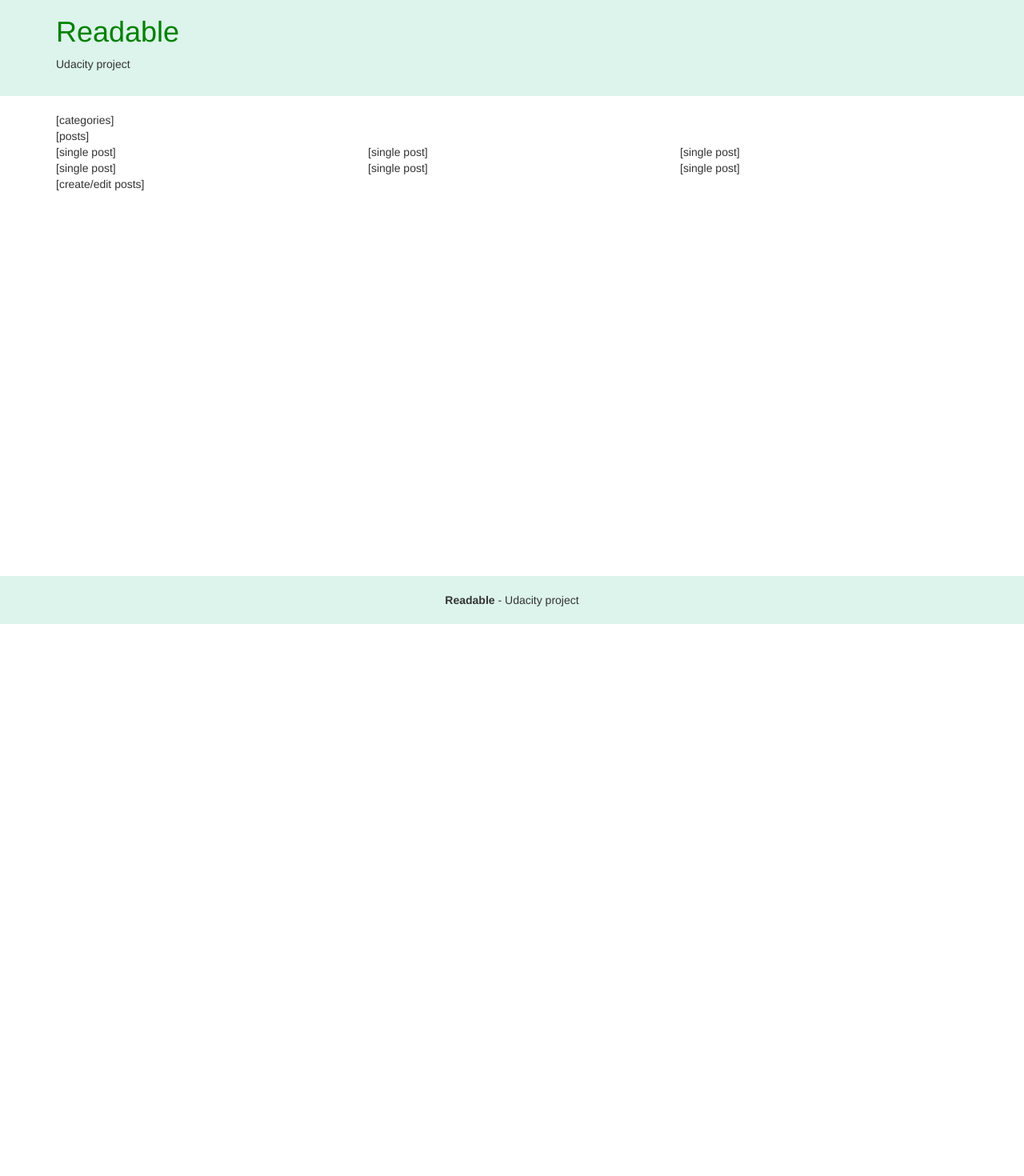
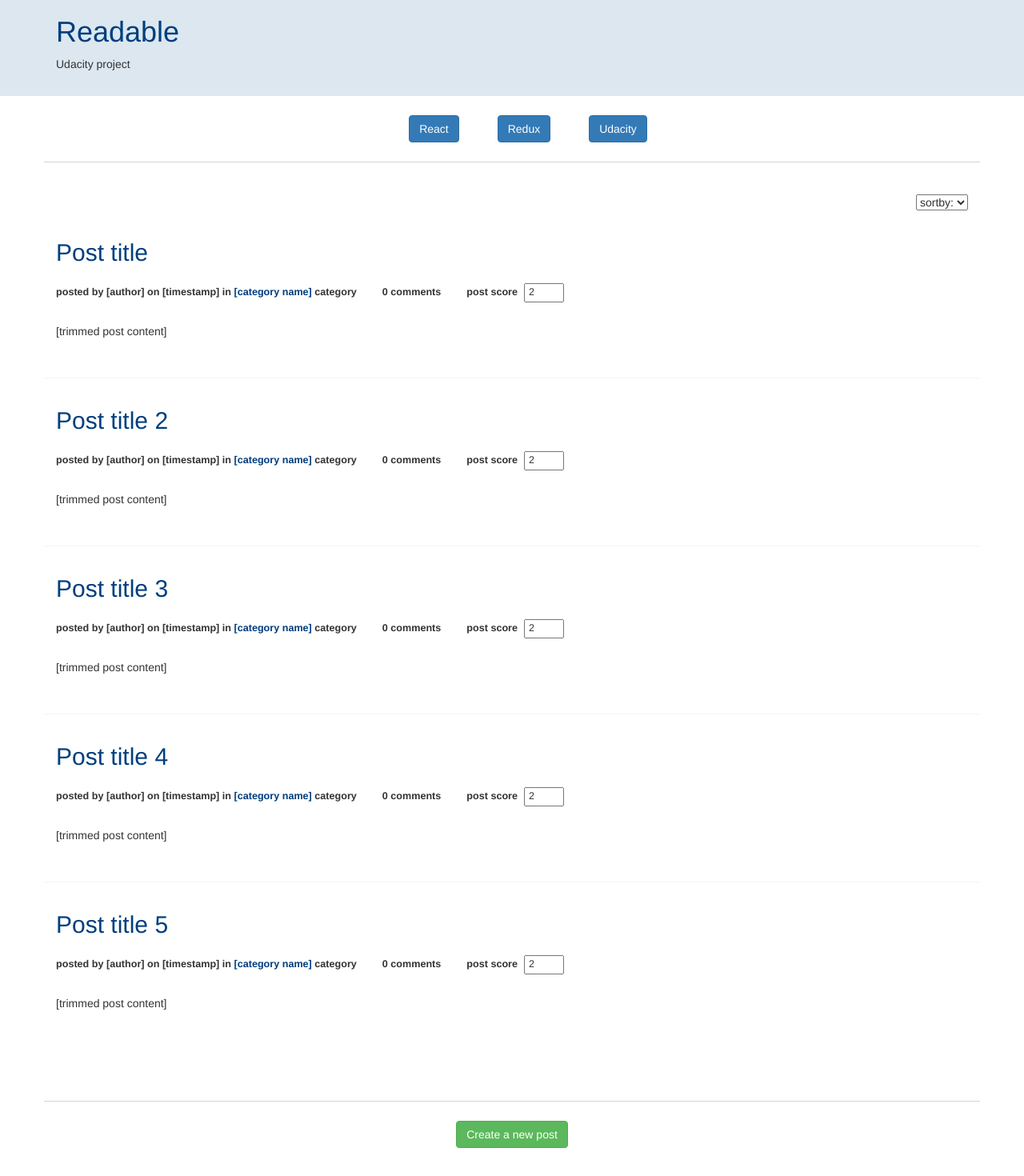
Before and after one commit to chausme/reactnd-project-readable, a React (Create React App) app: page / in a window 1280 px wide. Shown: the part 20-1490 px from the top of the page at 80% size. Before the commit the page ends 800 px from the top, so only its background shows below. Built offline with nearby package versions, Linux system fonts and the light colour scheme.

Commit message:
Add static default view

```diff
--- a/package.json
+++ b/package.json
@@ -10,6 +10,7 @@
     "react-bootstrap": "^0.31.2",
     "react-dom": "^15.6.1",
     "react-router": "^4.1.2",
+    "react-router-dom": "^4.1.2",
     "react-scripts": "1.0.11",
     "redux": "^3.7.2"
   },
--- a/src/containers/App.js
+++ b/src/containers/App.js
@@ -19,34 +19,126 @@ class App extends Component {
         <main>
           <div className="container">
 
-            <div className="row">
+            <section className="row">
 
-              <div className="col-xs-12">[categories]</div>
+              <div className="col-xs-12">
+                <ul className="categories">
+                  <li>
+                    <a href="#" className="btn btn-primary">React</a>
+                  </li>
+                  <li>
+                    <a href="#" className="btn btn-primary">Redux</a>
+                  </li>
+                  <li>
+                    <a href="#" className="btn btn-primary">Udacity</a>
+                  </li>
+                </ul>
+              </div>
 
-            </div>
+            </section>
 
-            <div className="row">
+            <section className="row posts">
 
-              <div className="col-xs-12">[posts]</div>
+              <div className="col-xs-12">
+                <div className="sort">
+                  <select>
+                    <option>sortby:</option>
+                    <option>votes</option>
+                    <option>date</option>
+                  </select>
+                </div>
+              </div>
 
               <div className="col-xs-12">
                 <div className="row">
-                  <div className="col-sm-4">[single post]</div>
-                  <div className="col-sm-4">[single post]</div>
-                  <div className="col-sm-4">[single post]</div>
-                  <div className="col-sm-4">[single post]</div>
-                  <div className="col-sm-4">[single post]</div>
-                  <div className="col-sm-4">[single post]</div>
+
+                  <div className="col-sm-12 post">
+                    <a href="#"><h2>Post title</h2></a>
+                    <div className="post-meta">
+                      <span>posted by [author] on [timestamp] in <a href="#">[category name]</a> category</span>
+                      <span>0 comments</span>
+                      <span className="score">
+                        <label htmlFor="8xf0y6ziyjabvozdd253nd">post score</label>
+                        <input type="number" id="8xf0y6ziyjabvozdd253nd" value="2" />
+                      </span>
+                    </div>
+                    <div className="excerpt entry">
+                      [trimmed post content]
+                    </div>
+                  </div>
+
+                  <div className="col-sm-12 post">
+                    <a href="#"><h2>Post title 2</h2></a>
+                    <div className="post-meta">
+                      <span>posted by [author] on [timestamp] in <a href="#">[category name]</a> category</span>
+                      <span>0 comments</span>
+                      <span className="score">
+                        <label htmlFor="8xf0y6ziyjabvozdd253nd">post score</label>
+                        <input type="number" id="8xf0y6ziyjabvozdd253nd" value="2" />
+                      </span>
+                    </div>
+                    <div className="excerpt entry">
+                      [trimmed post content]
+                    </div>
+                  </div>
+
+                  <div className="col-sm-12 post">
+                    <a href="#"><h2>Post title 3</h2></a>
+                    <div className="post-meta">
+                      <span>posted by [author] on [timestamp] in <a href="#">[category name]</a> category</span>
+                      <span>0 comments</span>
+                      <span className="score">
+                        <label htmlFor="8xf0y6ziyjabvozdd253nd">post score</label>
+                        <input type="number" id="8xf0y6ziyjabvozdd253nd" value="2" />
+                      </span>
+                    </div>
+                    <div className="excerpt entry">
+                      [trimmed post content]
+                    </div>
+                  </div>
+
+                  <div className="col-sm-12 post">
+                    <a href="#"><h2>Post title 4</h2></a>
+                    <div className="post-meta">
+                      <span>posted by [author] on [timestamp] in <a href="#">[category name]</a> category</span>
+                      <span>0 comments</span>
+                      <span className="score">
+                        <label htmlFor="8xf0y6ziyjabvozdd253nd">post score</label>
+                        <input type="number" id="8xf0y6ziyjabvozdd253nd" value="2" />
+                      </span>
+                    </div>
+                    <div className="excerpt entry">
+                      [trimmed post content]
+                    </div>
+                  </div>
+
+                  <div className="col-sm-12 post">
+                    <a href="#"><h2>Post title 5</h2></a>
+                    <div className="post-meta">
+                      <span>posted by [author] on [timestamp] in <a href="#">[category name]</a> category</span>
+                      <span>0 comments</span>
+                      <span className="score">
+                        <label htmlFor="8xf0y6ziyjabvozdd253nd">post score</label>
+                        <input type="number" id="8xf0y6ziyjabvozdd253nd" value="2" />
+                      </span>
+                    </div>
+                    <div className="excerpt entry">
+                      [trimmed post content]
+                    </div>
+                  </div>
+
                 </div>
               </div>
 
-            </div>
+            </section>
 
-            <div className="row">
+            <section className="row create-post">
 
-              <div className="col-xs-12">[create/edit posts]</div>
+              <div className="col-xs-12">
+                <a href="#" className="btn btn-primary btn-success">Create a new post</a>
+              </div>
 
-            </div>
+            </section>
 
           </div>
         </main>
--- a/src/index.css
+++ b/src/index.css
@@ -1,7 +1,8 @@
 body {
   display: flex;
   min-height: 100vh;
-  flex-direction: column; }
+  flex-direction: column;
+  color: #333333; }
 
 .root {
   flex: 1;
@@ -12,20 +13,74 @@ body {
   display: flex;
   min-height: 100vh;
   flex-direction: column; }
-  .App h1 {
-    color: green; }
+
+a {
+  color: #003e7e; }
+  a:hover, a:focus {
+    color: #04274c;
+    text-decoration: none; }
+
+h1 {
+  color: #003e7e; }
 
 header {
-  background: #dcf4eb;
-  padding: 20px; }
+  background: #dce7f0;
+  padding: 20px 0; }
 
 main {
-  flex: 1;
-  padding: 20px; }
+  flex: 1; }
+
+section {
+  border-bottom: 1px #d3d4d5 solid;
+  padding: 24px 0; }
+  section:last-child {
+    border-bottom: none; }
+  section.posts {
+    padding-bottom: 48px; }
+  section.create-post {
+    text-align: center; }
+
+.categories {
+  margin-bottom: 0;
+  text-align: center; }
+  .categories li {
+    display: inline-block;
+    list-style-type: none;
+    margin: 0 24px; }
+
+.post {
+  margin-bottom: 16px;
+  border-bottom: 1px #f3f5f6 solid;
+  padding-bottom: 32px; }
+  .post:last-child {
+    border-bottom: none; }
+
+.sort {
+  float: right;
+  margin: 16px 0; }
+
+.excerpt {
+  margin: 16px 0; }
+
+.post-meta {
+  padding: 12px 0 8px 0;
+  font-size: 0.9em;
+  font-weight: 700; }
+  .post-meta span {
+    margin-right: 32px; }
+
+.score label {
+  margin-right: 8px; }
+
+.score input[type="number"] {
+  width: 50px;
+  padding-left: 4px;
+  font-weight: 400; }
 
 footer {
+  margin-top: 48px;
   text-align: center;
-  background: #dcf4eb;
-  padding: 20px; }
+  background: #dce7f0;
+  padding: 20px 0; }
   footer p {
     margin-bottom: 0; }
--- a/src/index.js
+++ b/src/index.js
@@ -1,9 +1,10 @@
 import React from 'react';
 import ReactDOM from 'react-dom';
+import { BrowserRouter } from 'react-router-dom'
+import App from './containers/App';
+import registerServiceWorker from './registerServiceWorker';
 import 'bootstrap/dist/css/bootstrap.min.css';
 import './index.css';
-import App from './containers/App';
-import registerServiceWorker from './registerServiceWorker';
 
 ReactDOM.render(
   <App />,
--- a/src/index.scss
+++ b/src/index.scss
@@ -1,7 +1,37 @@
+////////////////////////////////////////////////////////////////////////////////
+// Breakpoints
+////////////////////////////////////////////////////////////////////////////////
+
+$screen-xxs-min:		320px;
+$screen-xs-min:			480px;
+$screen-sm-min:			768px;
+$screen-md-min:			992px;
+$screen-lg-min:			1200px;
+$screen-xl-min:			1600px;
+
+////////////////////////////////////////////////////////////////////////////////
+// Colors
+////////////////////////////////////////////////////////////////////////////////
+
+$white:           #ffffff;
+$black:           #333333;
+$blue:            #003e7e;
+$blue-hover:      #04274c;
+$blue-light:      #7fb4d0;
+$blue-vlight:	    #dce7f0;
+$grey:            #a7a9ac;
+$grey-light:      #d3d4d5;
+$grey-vlight:     #f3f5f6;
+
+////////////////////////////////////////////////////////////////////////////////
+// General styles
+////////////////////////////////////////////////////////////////////////////////
+
 body {
   display: flex;
 	min-height: 100vh;
 	flex-direction: column;
+  color: $black;
 }
 
 .root {
@@ -16,26 +46,116 @@ body {
   min-height: 100vh;
 	flex-direction: column;
 
-  h1 {
-    color: green;
+}
+
+a {
+  color: $blue;
+
+  &:hover,
+  &:focus {
+    color: $blue-hover;
+    text-decoration: none;
   }
 
 }
 
+h1 {
+  color: $blue;
+}
+
 header {
-  background: #dcf4eb;
-  padding: 20px;
+  background: $blue-vlight;
+  padding: 20px 0;
 }
 
 main {
 	flex: 1;
-  padding: 20px;
+}
+
+section {
+  border-bottom: 1px $grey-light solid;
+  padding: 24px 0;
+
+  &:last-child {
+    border-bottom: none;
+  }
+
+  &.posts {
+    padding-bottom: 48px;
+  }
+
+  &.create-post {
+    text-align: center;
+  }
+
+}
+
+.categories {
+
+  margin-bottom: 0;
+  text-align: center;
+
+  li {
+    display: inline-block;
+    list-style-type: none;
+    margin: 0 24px;
+  }
+
+}
+
+.post {
+  margin-bottom: 16px;
+  border-bottom: 1px $grey-vlight solid;
+  padding-bottom: 32px;
+
+  &:last-child {
+    border-bottom: none;
+  }
+}
+
+.sort {
+  float: right;
+  margin: 16px 0;
+
+}
+
+.excerpt {
+  margin: 16px 0;
+}
+
+.post-meta {
+  padding: 12px 0 8px 0;
+  font-size: 0.9em;
+  font-weight: 700;
+
+  span {
+    margin-right: 32px;
+  }
+}
+
+.comments {
+
+}
+
+.score {
+
+  label {
+    margin-right: 8px;
+  }
+
+  input[type="number"] {
+    width: 50px;
+    padding-left: 4px;
+    font-weight: 400;
+  }
+
 }
 
 footer {
+  margin-top: 48px;
   text-align: center;
-  background: #dcf4eb;
-  padding: 20px;
+  background: $blue-vlight;
+  padding: 20px 0;
 
   p {
     margin-bottom: 0;
```
Also changed, not shown: 1 other file (tests, documents, lock files or other folders).
